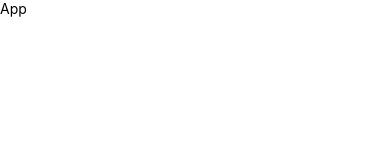
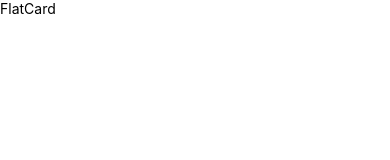
Before and after one commit to SadeEtensh/ReactNativeProject2, a React Native app: screen / in a window 390 px wide. Shown: the top 160 px of the page. Built offline with nearby package versions, Linux system fonts and the light colour scheme.

Commit message:
File organization

```diff
--- a/App.tsx
+++ b/App.tsx
@@ -1,11 +1,12 @@
 import {View, Text, SafeAreaView, ScrollView} from 'react-native';
 import React from 'react';
+import FlatCard from './components/FlatCard';
 
 const App = () => {
   return (
     <SafeAreaView>
       <ScrollView>
-        <Text>App</Text>
+        <FlatCard />
       </ScrollView>
     </SafeAreaView>
   );
--- /dev/null
+++ b/components/FlatCard.tsx
@@ -0,0 +1,12 @@
+import {StyleSheet, Text, View} from 'react-native';
+import React from 'react';
+
+export default function FlatCard() {
+  return (
+    <View>
+      <Text>FlatCard</Text>
+    </View>
+  );
+}
+
+const styles = StyleSheet.create({});
```
